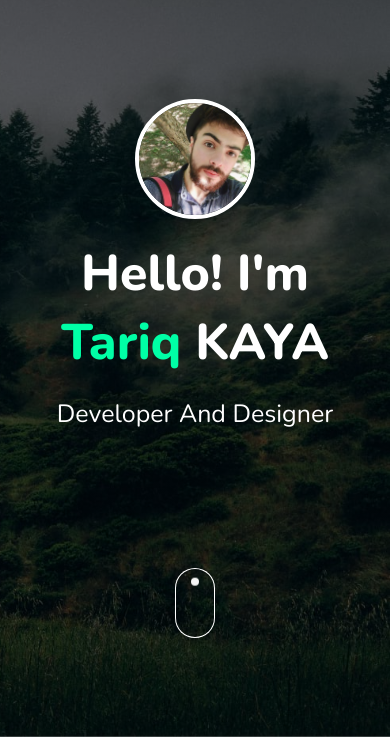
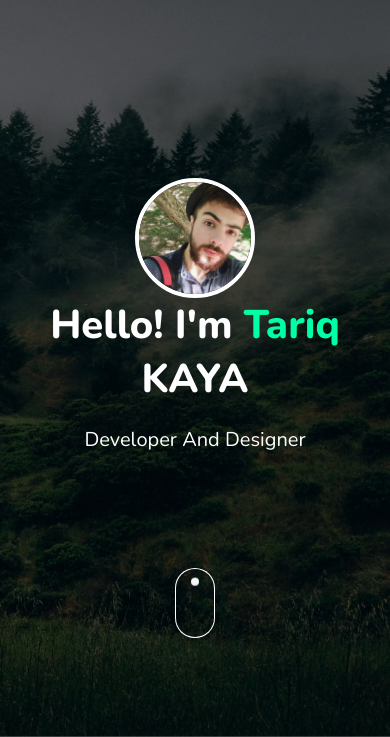
Before and after one commit to tiqdesign/tiqdesign.github.io, a plain HTML site: page index.html in a window 390 px wide. Shown: the part 107-844 px from the top of the page. Drawn offline with nearby package versions, Linux system fonts and the light colour scheme.

Commit message:
font size changed

```diff
--- a/style.css
+++ b/style.css
@@ -30,7 +30,6 @@ body {
   justify-content: space-between;
   width: 75%;
 }
-
 
 .navbar ul {
   margin-top: 20px;
@@ -65,9 +64,11 @@ body {
 }
 
 .home-container {
-  background: linear-gradient(180deg,
+  background: linear-gradient(
+      180deg,
       rgba(0, 0, 0, 0.57) 100%,
-      rgba(0, 0, 0, 0.57) 100%),
+      rgba(0, 0, 0, 0.57) 100%
+    ),
     url(img/home.jpg) no-repeat right;
   background-size: cover;
   min-height: 100vh;
@@ -91,10 +92,11 @@ body {
 .home-container img {
   border: 4px solid white;
   border-radius: 50%;
+
   width: 120px;
   height: 120px;
-  margin-top: -100px;
-  margin-bottom: 20px;
+  margin-top: auto;
+  margin-bottom: auto;
 }
 
 .home-container h1 {
@@ -171,9 +173,11 @@ body {
   align-items: center;
   justify-content: center;
   text-align: center;
-  background: linear-gradient(180deg,
+  background: linear-gradient(
+      180deg,
       rgba(0, 0, 0, 0.75) 100%,
-      rgba(0, 0, 0, 0.75) 100%),
+      rgba(0, 0, 0, 0.75) 100%
+    ),
     url(img/hire.jpg);
   background-size: cover;
   background-position: center top;
@@ -296,6 +300,13 @@ body {
 /* // Media Queries // */
 
 @media screen and (max-width: 790px) {
+  .home-container h1 {
+    font-size: 40px;
+  }
+
+  .home-container p {
+    font-size: 20px;
+  }
   .navbar ul {
     display: none;
   }
```
